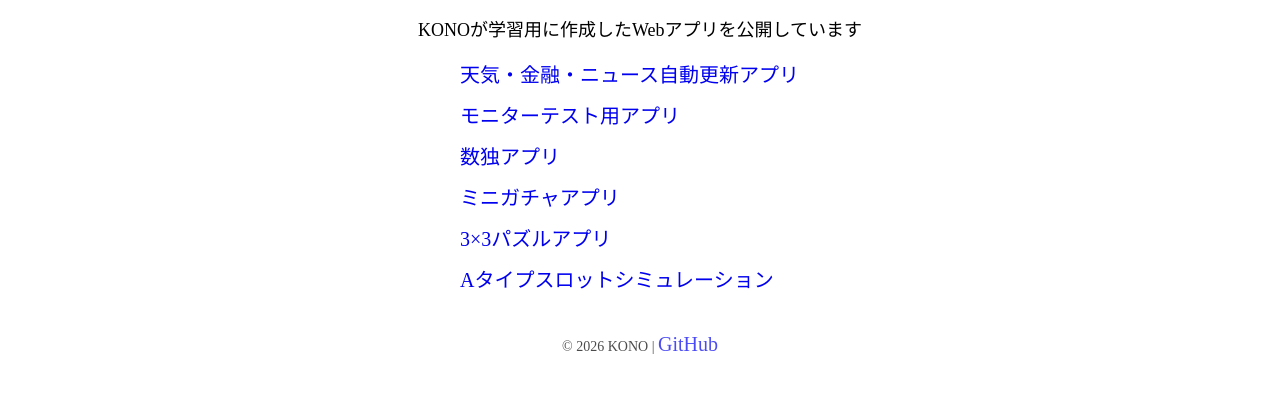
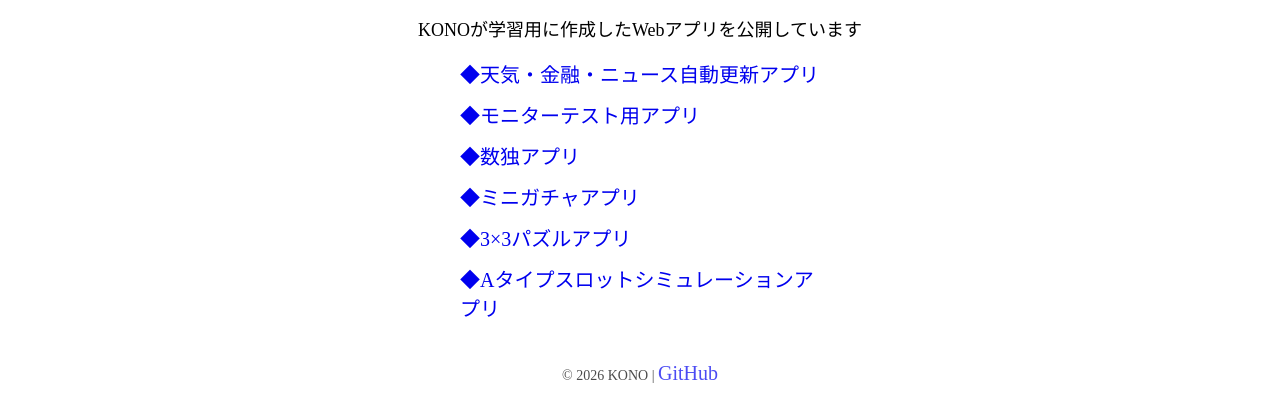
Before and after one commit to micro1007kounou-sudo/my-dashboard, a plain HTML site: page index.html in a window 1280 px wide. Shown: the part 349-768 px from the top of the page. Drawn offline with Linux system fonts and the light colour scheme.

Commit message:
リスト項目にプレフィックス「◆」を追加し、視認性を向上

```diff
--- a/index.html
+++ b/index.html
@@ -76,12 +76,12 @@
   <h1>KONO パブリックポートフォリオ</h1>
   <p>KONOが学習用に作成したWebアプリを公開しています</p>
   <ul>
-    <li><a href="weather-finance-news/">天気・金融・ニュース自動更新アプリ</a></li>
-    <li><a href="color-test-JS/">モニターテスト用アプリ</a></li>
-    <li><a href="sudoku-app/">数独アプリ</a></li>
-    <li><a href="gacha-app/">ミニガチャアプリ</a></li>
-    <li><a href="9puzzle/">3×3パズルアプリ</a></li>
-    <li><a href="slot-sim-JS/">Aタイプスロットシミュレーション</a></li>
+    <li><a href="weather-finance-news/">◆天気・金融・ニュース自動更新アプリ</a></li>
+    <li><a href="color-test-JS/">◆モニターテスト用アプリ</a></li>
+    <li><a href="sudoku-app/">◆数独アプリ</a></li>
+    <li><a href="gacha-app/">◆ミニガチャアプリ</a></li>
+    <li><a href="9puzzle/">◆3×3パズルアプリ</a></li>
+    <li><a href="slot-sim-JS/">◆Aタイプスロットシミュレーションアプリ</a></li>
 
   </ul>
 
```
